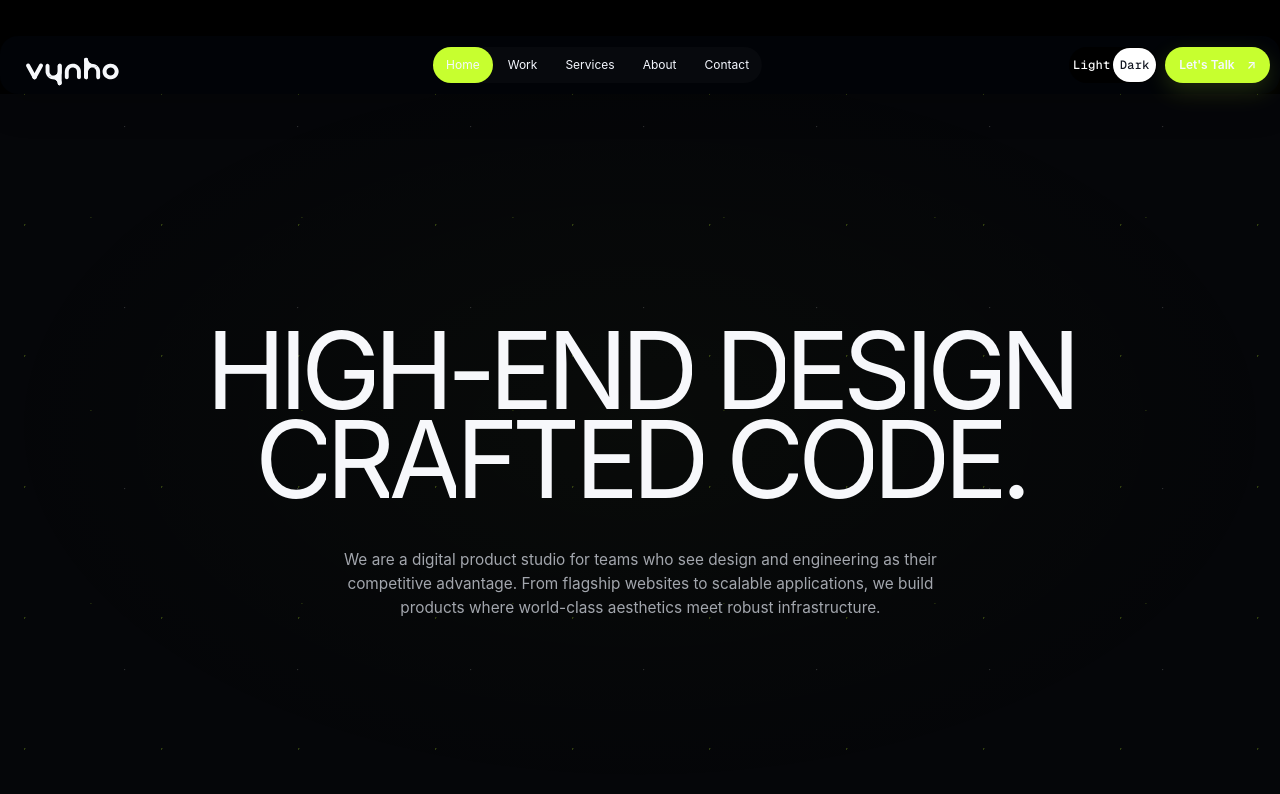
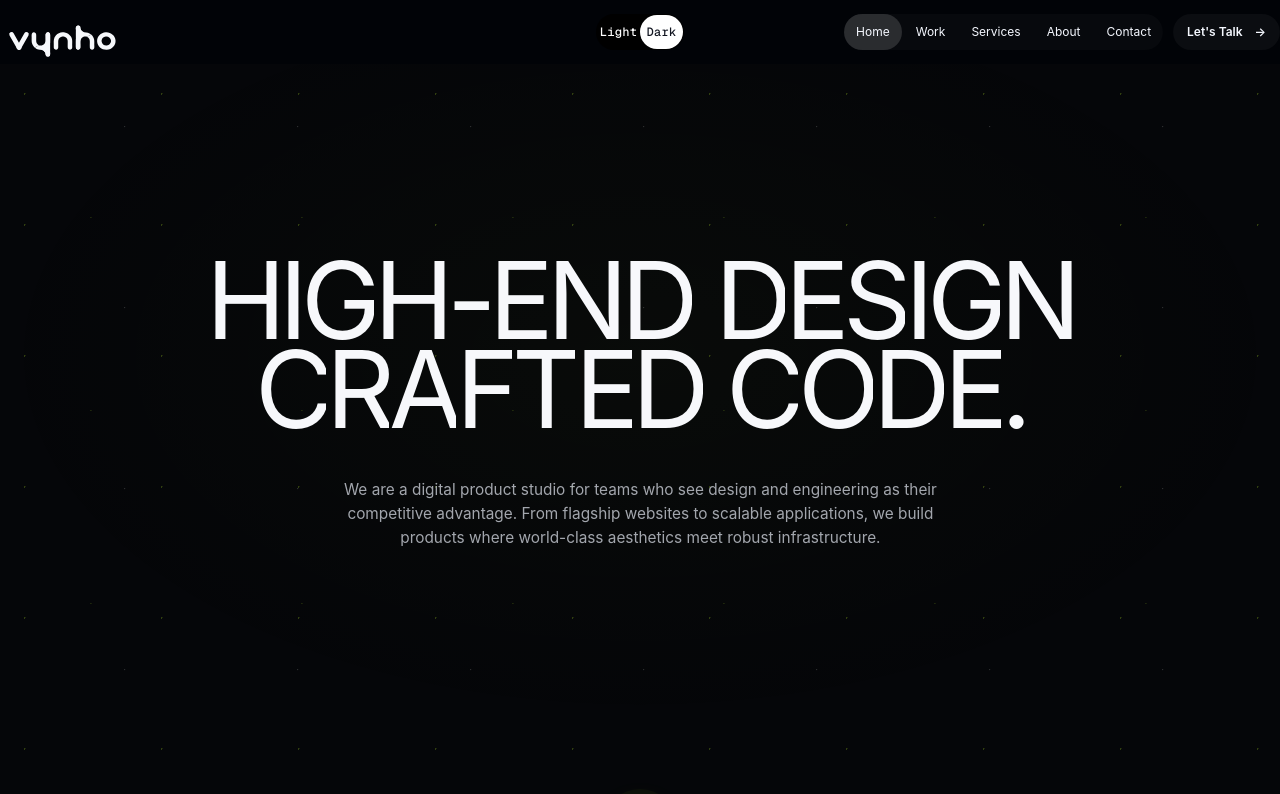
Before and after one commit to vynho-dev/vynho-website, a React (Vite) app: page / in a window 1280 px wide. Shown: the top 794 px of the page. Built offline with nearby package versions, Linux system fonts and the light colour scheme; a web font is replaced by a local one.

Commit message:
Restore centered theme header

```diff
--- a/src/components/layout/Header.tsx
+++ b/src/components/layout/Header.tsx
@@ -2,16 +2,12 @@ import { useEffect, useState } from 'react'
 import { navLinks } from '@/content/site'
 import { Button } from '@/components/ui/button'
 import { ContactActionLink } from '@/components/patterns/ContactActionLink'
-import { useReducedMotionPreference } from '@/lib/motion'
 
 type Theme = 'dark' | 'light'
 
 export function Header() {
   const [open, setOpen] = useState(false)
   const [theme, setTheme] = useState<Theme>('dark')
-  const [compact, setCompact] = useState(false)
-  const [hidden, setHidden] = useState(false)
-  const reducedMotion = useReducedMotionPreference()
   const path = window.location.pathname.replace(/\/+$/, '') || '/'
   const desktopLinks = navLinks
 
@@ -43,36 +39,6 @@ export function Header() {
       document.removeEventListener('keydown', onKeyDown)
     }
   }, [open])
-
-  useEffect(() => {
-    let lastY = window.scrollY
-    let frame = 0
-
-    const update = () => {
-      frame = 0
-      const nextY = window.scrollY
-      const delta = nextY - lastY
-      setCompact(nextY > 24)
-
-      if (!open && !reducedMotion && Math.abs(delta) > 6) {
-        setHidden(nextY > 180 && delta > 0)
-      }
-      if (reducedMotion) setHidden(false)
-      if (nextY < 80) setHidden(false)
-      lastY = nextY
-    }
-
-    const onScroll = () => {
-      if (!frame) frame = window.requestAnimationFrame(update)
-    }
-
-    update()
-    window.addEventListener('scroll', onScroll, { passive: true })
-    return () => {
-      window.removeEventListener('scroll', onScroll)
-      if (frame) window.cancelAnimationFrame(frame)
-    }
-  }, [open, reducedMotion])
 
   const setThemeMode = (nextTheme: Theme) => {
     setTheme(nextTheme)
@@ -122,7 +88,7 @@ export function Header() {
 
   return (
     <>
-      <div className={`nav-wrap${compact ? ' is-compact' : ''}${hidden ? ' is-hidden' : ''}${open ? ' has-open-menu' : ''}`}>
+      <div className="nav-wrap">
         <nav className={open ? 'container nav nav-shell opened' : 'container nav nav-shell'} aria-label="Main">
         <a href="/" className="nav-brand-anchor" aria-label="Vynho home">
           <img
@@ -139,6 +105,9 @@ export function Header() {
           />
         </a>
 
+        {renderThemeSwitch('theme-toggle nav-theme-center')}
+
+        <div className="nav-right-side">
           <ul className="nav-links" aria-label="Main navigation">
             {desktopLinks.map((item) => (
               <li key={item.href} className="nav-item">
@@ -152,12 +121,9 @@ export function Header() {
               </li>
             ))}
           </ul>
-
-        <div className="nav-actions">
-          {renderThemeSwitch('theme-toggle nav-theme-center')}
           <ContactActionLink source="header_lets_talk" className="nav-contact-cta">
             <span>Let&apos;s Talk</span>
-            <span aria-hidden="true">↗</span>
+            <span aria-hidden="true">→</span>
           </ContactActionLink>
           <button
             type="button"
--- a/src/styles/foundation/globals-components.css
+++ b/src/styles/foundation/globals-components.css
@@ -129,49 +129,31 @@ h4 {
   --nav-ease: cubic-bezier(0.22, 1, 0.36, 1);
   --nav-dur-fast: 280ms;
   --nav-dur-base: 320ms;
-  position: sticky;
+  position: fixed;
   top: 0;
   z-index: 80;
   width: 100%;
-  padding: 12px 0 0;
-  background: transparent;
-  transition:
-    transform 420ms var(--nav-ease),
-    padding 320ms var(--nav-ease),
-    background-color var(--motion-base) var(--ease),
-    border-color var(--motion-base) var(--ease),
-    box-shadow var(--motion-base) var(--ease);
-  pointer-events: none;
-}
-
-.nav-wrap.is-compact {
-  padding-top: 8px;
-}
-
-.nav-wrap.is-hidden:not(.has-open-menu) {
-  transform: translate3d(0, calc(-100% - 18px), 0);
-}
-
-.nav-wrap:focus-within {
-  transform: translate3d(0, 0, 0);
+  border-bottom: 1px solid var(--nav-border);
+  background: var(--nav-bg);
+  backdrop-filter: blur(16px) saturate(1.1);
+  -webkit-backdrop-filter: blur(16px) saturate(1.1);
+  pointer-events: auto;
 }
 
 .nav {
   position: relative;
   z-index: 2;
-  width: min(calc(100% - 24px), 1120px);
-  min-height: 58px;
-  padding: 0 10px 0 18px;
+  width: min(calc(100% - 40px), var(--max-content));
+  min-height: 64px;
+  padding: 0;
   display: grid;
-  grid-template-columns: auto 1fr auto;
+  grid-template-columns: 1fr auto 1fr;
   align-items: center;
   gap: 14px;
-  border: 1px solid var(--nav-border);
-  border-radius: 18px;
-  background: var(--nav-bg);
-  box-shadow: 0 12px 34px rgba(0, 0, 0, 0.2);
-  backdrop-filter: blur(18px) saturate(1.12);
-  -webkit-backdrop-filter: blur(18px) saturate(1.12);
+  border: 0;
+  border-radius: 0;
+  background: transparent;
+  box-shadow: none;
   pointer-events: auto;
 }
 
@@ -181,7 +163,7 @@ h4 {
   align-items: center;
   gap: 0;
   justify-self: start;
-  width: 108px;
+  width: 124px;
   height: 27px;
   color: var(--nav-link-hover-text);
 }
@@ -202,7 +184,7 @@ h4 {
   align-items: center;
   justify-content: center;
   gap: 2px;
-  justify-self: center;
+  justify-self: end;
   padding: 4px;
   border: 1px solid var(--nav-border);
   border-radius: 999px;
@@ -222,7 +204,7 @@ h4 {
   gap: 7px;
   min-height: 36px;
   border-radius: 999px;
-  padding: 0 13px;
+  padding: 0 12px;
   color: var(--nav-link-text);
   font-family: var(--font-ui);
   font-size: 12px;
@@ -231,6 +213,7 @@ h4 {
   line-height: 1;
   font-weight: 400;
   transition:
+    background-color var(--nav-dur-fast) var(--nav-ease),
     color var(--nav-dur-fast) var(--nav-ease),
     opacity var(--nav-dur-fast) var(--nav-ease),
     transform var(--nav-dur-base) var(--nav-ease);
@@ -239,6 +222,7 @@ h4 {
 .nav-link-label {
   display: block;
   white-space: nowrap;
+  transition: transform var(--nav-dur-base) var(--nav-ease);
 }
 
 .nav-link:hover,
@@ -248,9 +232,14 @@ h4 {
   background: var(--nav-link-hover-bg);
 }
 
+.nav-link:hover .nav-link-label,
+.nav-link:focus-visible .nav-link-label {
+  transform: translateY(-1px);
+}
+
 .nav-link.active {
-  color: #0c1207;
-  background: var(--accent-lime);
+  color: var(--nav-link-hover-text);
+  background: var(--nav-link-active-bg);
 }
 
 .nav-link.active::before {
@@ -264,6 +253,13 @@ h4 {
   justify-self: end;
 }
 
+.nav-right-side {
+  display: flex;
+  align-items: center;
+  justify-self: end;
+  gap: 10px;
+}
+
 .nav-contact-cta,
 .mobile-contact-cta {
   display: inline-flex;
@@ -273,21 +269,23 @@ h4 {
   min-height: 36px;
   border-radius: 999px;
   padding: 0 14px;
-  background: var(--accent-lime);
-  color: #101409;
+  border: 1px solid var(--nav-border);
+  background: rgba(255, 255, 255, 0.04);
+  color: var(--nav-link-hover-text);
   font-size: 12px;
   font-weight: 560;
   white-space: nowrap;
-  box-shadow: 0 8px 22px rgba(199, 255, 47, 0.16);
+  box-shadow: none;
 }
 
 .nav-contact-cta:hover,
 .nav-contact-cta:focus-visible,
 .mobile-contact-cta:hover,
 .mobile-contact-cta:focus-visible {
-  color: #101409;
+  border-color: rgba(199, 255, 47, 0.58);
+  background: rgba(199, 255, 47, 0.1);
+  color: var(--nav-link-hover-text);
   transform: translateY(-1px);
-  box-shadow: 0 10px 26px rgba(199, 255, 47, 0.26);
 }
 
 .nav-contact-cta span:last-child,
@@ -433,7 +431,7 @@ h4 {
 }
 
 :root[data-theme='light'] .nav {
-  box-shadow: 0 12px 30px rgba(17, 21, 32, 0.1);
+  box-shadow: none;
 }
 
 :root[data-theme='light'] .nav-links {
@@ -461,6 +459,19 @@ h4 {
 
 :root[data-theme='light'] .nav-link.active {
   color: var(--nav-link-hover-text);
+}
+
+:root[data-theme='light'] .nav-contact-cta {
+  color: #111520;
+  border-color: rgba(17, 21, 32, 0.2);
+  background: rgba(17, 21, 32, 0.03);
+}
+
+:root[data-theme='light'] .nav-contact-cta:hover,
+:root[data-theme='light'] .nav-contact-cta:focus-visible {
+  border-color: rgba(104, 149, 27, 0.62);
+  background: rgba(139, 190, 43, 0.15);
+  color: #111520;
 }
 
 :root[data-theme='light'] .theme-toggle {
--- a/src/styles/foundation/globals-responsive.css
+++ b/src/styles/foundation/globals-responsive.css
@@ -45,14 +45,18 @@
 
 @media (max-width: 1024px) {
   .nav {
-    grid-template-columns: auto 1fr auto;
+    grid-template-columns: 1fr auto 1fr;
   }
 
   .nav-theme-center {
+    display: inline-flex;
+  }
+
+  .nav-links {
     display: none;
   }
 
-  .nav-links {
+  .nav-contact-cta {
     display: none;
   }
 
@@ -62,7 +66,7 @@
 
   .mobile-drawer {
     position: fixed;
-    top: 76px;
+    top: 64px;
     bottom: 0;
     left: 0;
     right: 0;
@@ -305,20 +309,21 @@
 
 @media (max-width: 680px) {
   .nav-wrap {
-    top: 10px;
-    width: min(calc(100% - 20px), var(--max-content));
-    margin-top: 10px;
+    top: 0;
+    width: 100%;
+    margin-top: 0;
   }
 
   .nav {
     min-height: 64px;
-    padding-left: 14px;
+    width: min(calc(100% - 28px), var(--max-content));
+    padding: 0;
   }
 
   .mobile-drawer {
-    top: 84px;
-    left: 10px;
-    right: 10px;
+    top: 64px;
+    left: 0;
+    right: 0;
     height: auto;
   }
 
@@ -331,9 +336,6 @@
     height: 26px;
   }
 
-  .nav-contact-cta {
-    display: none;
-  }
 
   .hero {
     padding-top: 44px;
```
Lines whose indentation alone changed are shown as unchanged.
